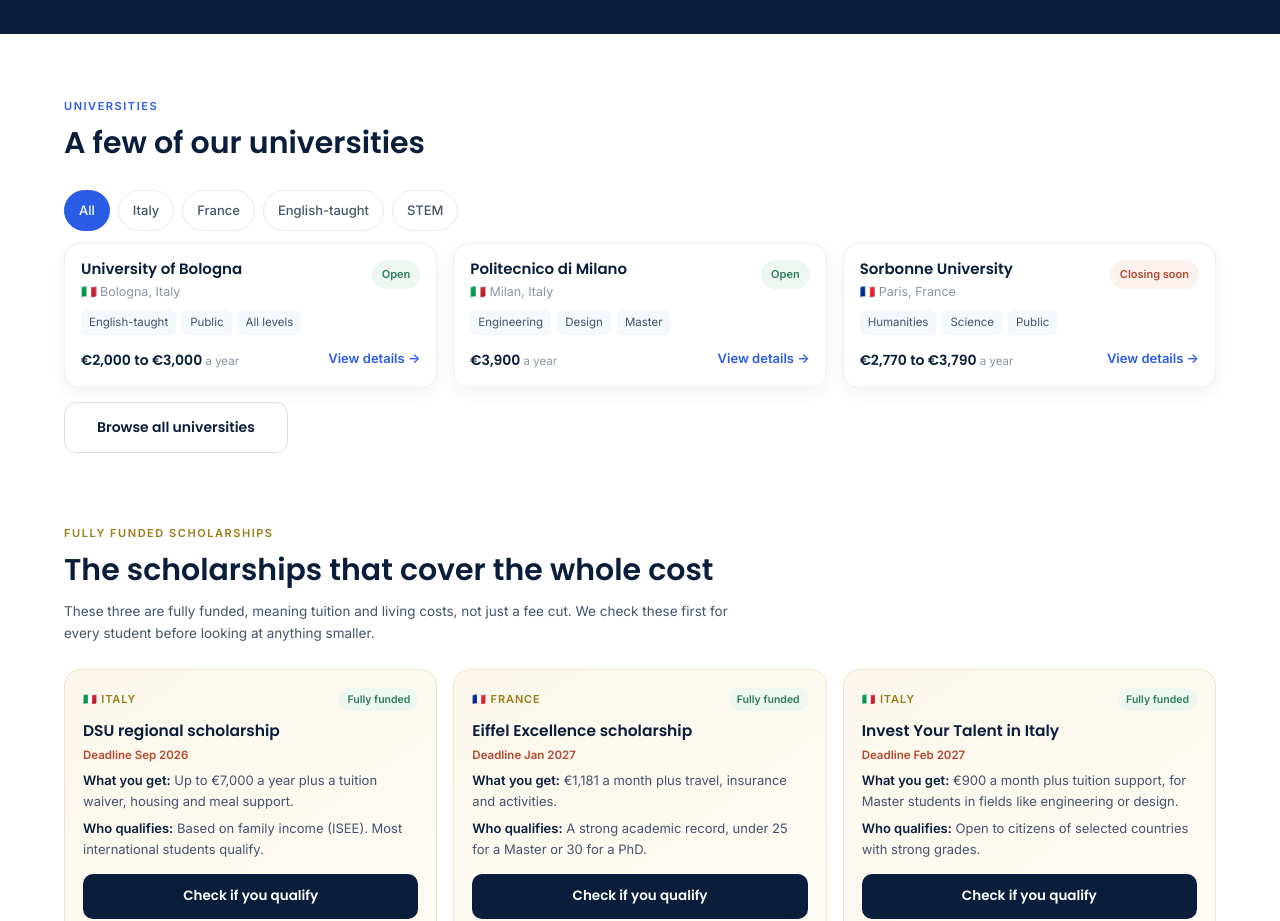
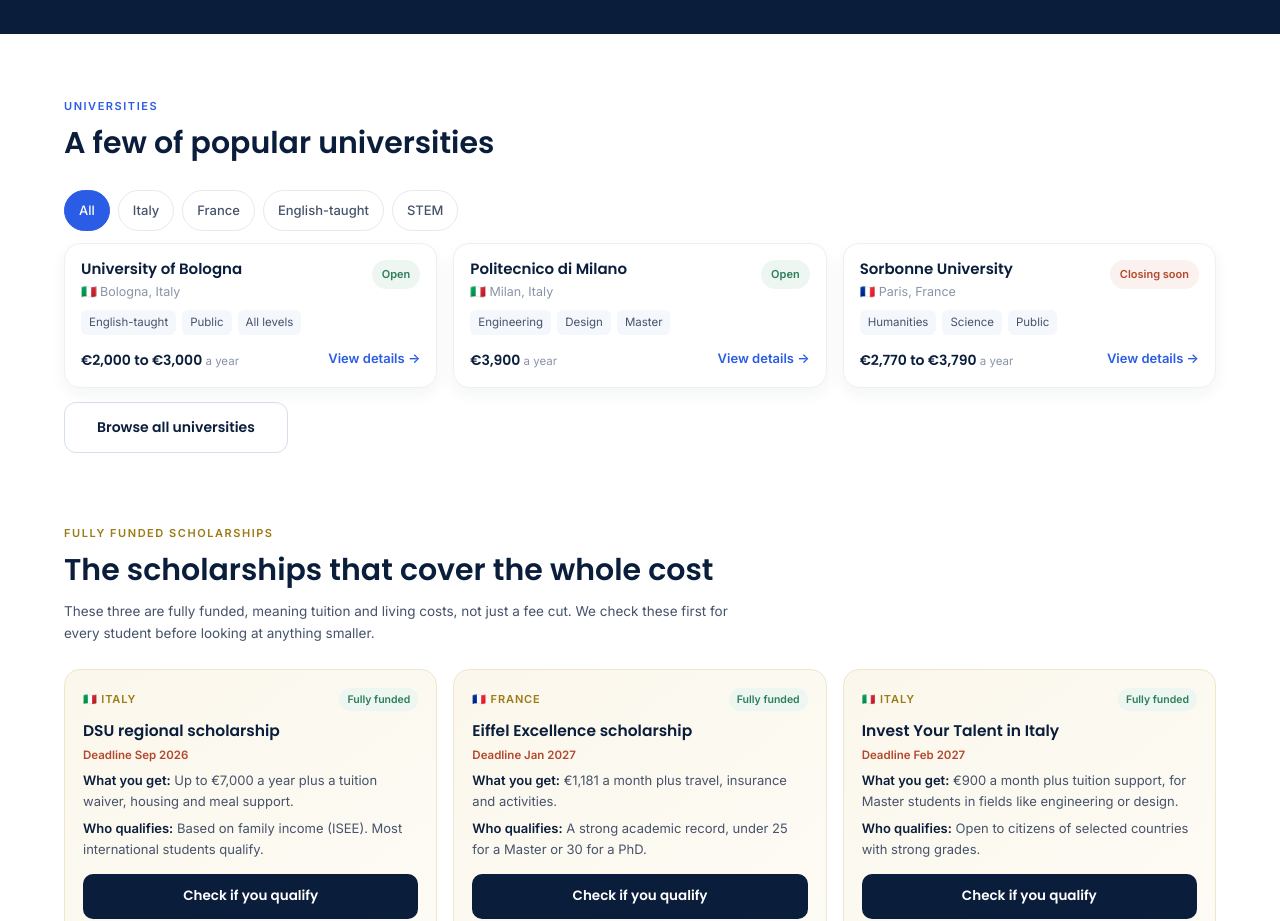
Before and after one commit to ZainNazeer30/VL-Study-Abroad-, a React (Vite) app: page / in a window 1280 px wide. Shown: the part 2340-3261 px from the top of the page. Built offline with nearby package versions, Linux system fonts and the light colour scheme.

Commit message:
set minor mistake

```diff
--- a/src/pages/Home.jsx
+++ b/src/pages/Home.jsx
@@ -209,7 +209,7 @@
       <section className="px-5 sm:px-8 lg:px-12 pt-9 lg:pt-16 pb-2">
         <Container>
           <Eyebrow>Universities</Eyebrow>
-          <H2 className="mb-3.5 lg:mb-6">A few of our universities</H2>
+          <H2 className="mb-3.5 lg:mb-6">A few of popular universities</H2>
           <div className="flex gap-2 overflow-x-auto pb-3 no-scrollbar">
             {HOME_FILTERS.map((f) => {
               const active = f === filter
```
